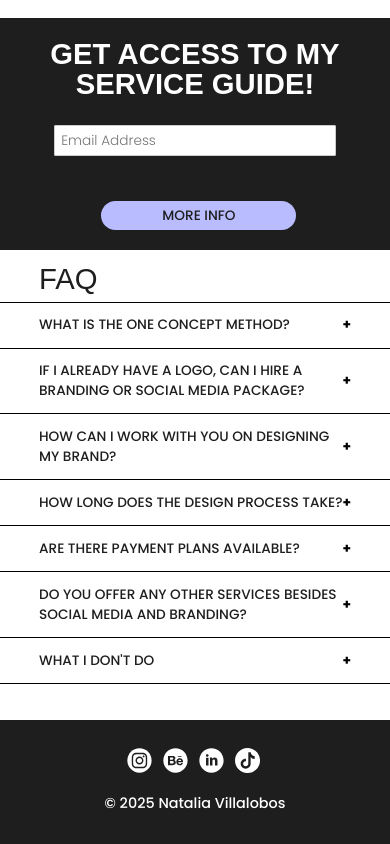
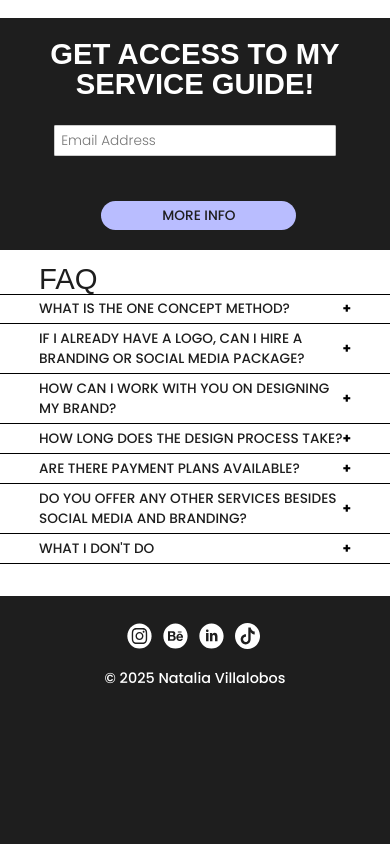
Before and after one commit to arielrojasg/NatyPortfolio, a Vue app: page /services in a window 390 px wide. Shown: the part 2775-3619 px from the top of the page. After the commit the page ends 3495 px from the top, so only its background shows below. Built offline with nearby package versions, Linux system fonts and the light colour scheme; a web font is replaced by a local one.

Commit message:
css changes

```diff
--- a/assets/css/home.css
+++ /dev/null
@@ -1,181 +0,0 @@
-#instagram{
-    padding: 0.5% !important;
-    background-color: #FFFF;
-}
-
-#testimony-4{
-    display: none;
-}
-
-
-@media screen and (max-width: 768px) {
-    .bio {
-        display: flex;
-        flex-direction: column;
-    }
-
-    .image-container {
-        order: 2;
-    }
-
-    .content-container {
-        order: 1;
-        text-align: center;
-        margin-top: 3%;
-        margin-left: 0%;
-    }
-
-    .text-box{
-        width: 100%;
-    }
-
-    .services-button, .button {
-        font-size: 3.5vw;
-        width: 50%;
-        height: 7.5vw;
-        margin-bottom: 3%;
-    }
-    a img{
-        max-width: 100%;
-    }
-
-    .services-title, .bio-title, .bio-title-fucsia, .obsessed-title {
-        font-size: 7.5vw;
-    }
-
-    .services-title{
-        margin-top: 0%;
-    }
-
-    .obsessed-title {
-        line-height: 15%;
-    }
-
-    .text-box{
-        max-width: 75vw;
-    }
-
-    .services-question, .text-box, .obsessed-subtitle {
-        font-size: 3.5vw;
-    }
-
-    .services-section{
-        margin-top: 0% !important;
-    }
-
-    .obsessed-subtitle{
-        background-color: var(--fucsia, #F99FF9);
-        margin-top: 0%;
-    }
-
-    #obsessed-titles{
-        background-color: var(--fucsia, #F99FF9);
-        margin-top: 0%;
-        padding-top: 11%;
-    }
-
-    .obsessed{
-        margin-top: 0%;
-        height: 50vh;
-        background-position-x: center;
-        background-position-y: 10vh;
-        clip-path: none;
-    }
-
-    #clouds {
-        display: flex;
-        flex-wrap: wrap;
-        justify-content: center;
-        gap: 0.5rem; /* Reduce gap as needed */
-        max-width: 100%;
-        margin: 0 auto;
-    }
-
-    .cloud {
-        flex: 1 1 calc(33.33% - 10vw); /* Ensures the first row fits 3 items */
-        max-width: calc(33.33% - 10vw); /* Prevents items from growing too large */
-        box-sizing: border-box;
-        text-align: center;
-        font-size: 2.5vw;
-        height: 24vw;
-    }
-
-    #clouds .cloud:nth-child(4),
-    #clouds .cloud:nth-child(5) {
-        flex: 1 1 calc(50% - 10vw);
-        max-width: calc(50% - 25.5vw);
-        }
-
-    #clouds .cloud:last-child h2 {
-        white-space: normal;
-        text-align: center;
-        max-width: 80%; /* Adjust this value as needed */
-        margin: 0 auto;
-        line-height: 1.5; /* Increase this value to add more space between lines */
-    }
-
-    .line {
-        width: 100%;
-        border-top:0.50vw solid #000;
-        margin-top: 0%;
-        margin-bottom: 1.25%;
-    }
-
-    .loved{
-        margin-top: -8%;
-        background-size: contain;
-        background-position: top;
-        margin-bottom: 0%;
-        align-items: center;
-    }
-    #loved-titles{
-        position: sticky;
-        top: 4vh;
-        padding-top: 14vw;
-        padding-bottom: 5vw;
-
-    }
-    .loved-title{
-        font-size: 7.5vw;
-    }
-
-    #testimony-1, #testimony-2, #testimony-3, #testimony-4{
-        font-size: 3.5vw;
-        margin-left: auto;
-        margin-top: 0%;
-        margin-right: auto;
-        background-image: none;
-        background-color: #F99FF9;
-        border-radius: 5vw;
-        padding: 3vw;
-        max-width: 75vw;
-        width: 100%;
-        height: 40vh;
-    }
-
-    #testimony-1, #testimony-2, #testimony-3{
-        margin-bottom: 40vh;
-    }
-
-      .testimonies-container {
-        position: relative;
-      }
-
-      .testimony {
-        position: sticky;
-        top: 35vh;
-        justify-content: center;
-        align-items: center;
-        transition: opacity 0.5s ease-in-out;
-      }
-
-      #testimonies{
-        background-color:#1E1E1E;
-      }
-
-
-      #testimony-3 p, #testimony-2 p {
-        padding-top: 10%;
-      }
-
-}
--- a/assets/css/style.css
+++ b/assets/css/style.css
@@ -662,7 +662,7 @@ html{
   display: inline-block;
   stroke-width: 0.07vw;
   stroke: #000;
-  width: 50%;
+  width: 45%;
   height: 0.00vw;
   flex-shrink: 0;
   border-top: 0.14vw solid #000; /* You can adjust the color and thickness as needed */
--- a/src/assets/css/home.css
+++ b/src/assets/css/home.css
@@ -5,6 +5,14 @@
 
 #testimony-4{
     display: none;
+}
+
+#clouds .cloud:last-child h2 {
+    white-space: normal;
+    text-align: center;
+    max-width: 80%; /* Adjust this value as needed */
+    margin: 0 auto;
+    line-height: 1.5; /* Increase this value to add more space between lines */
 }
 
 
@@ -59,9 +67,6 @@
         font-size: 3.5vw;
     }
 
-    .services-section{
-        margin-top: 0% !important;
-    }
 
     .obsessed-subtitle{
         background-color: var(--fucsia, #F99FF9);
@@ -114,12 +119,6 @@
         line-height: 1.5; /* Increase this value to add more space between lines */
     }
 
-    .line {
-        width: 100%;
-        border-top:0.50vw solid #000;
-        margin-top: 0%;
-        margin-bottom: 1.25%;
-    }
 
     .loved{
         margin-top: -8%;
--- a/src/assets/css/services.css
+++ b/src/assets/css/services.css
@@ -148,17 +148,6 @@ max-width: 90%;
 .faq-answer.active{
 display: block;
 }
-
-.line {
-stroke-width: 0.07vw;
-stroke: #000;
-width: 100%;
-height: 0.00vw;
-flex-shrink: 0;
-border-top: 0.07vw solid #000;
-margin-bottom: 0.4%;
-}
-
 
 #transforming{
   background-image: url('../img/Nube\ grande.svg');
@@ -703,6 +692,18 @@ background-position: center; /* Centers the background image */
 background-repeat: no-repeat;
 }
 
+.line-q {
+  display: inherit;
+  stroke-width: 0.07vw;
+  stroke: #000;
+  width: 100%;
+  height: 0.00vw;
+  flex-shrink: 0;
+  border-top: 0.14vw solid #000; /* You can adjust the color and thickness as needed */
+
+}
+
+
 @media screen and (max-width: 768px) {
   .social-section, .photography-section, .branding-section {
     flex-direction: column; /* Stack sections vertically */
@@ -908,10 +909,11 @@ background-repeat: no-repeat;
     padding-right: 10%;
   }
 
-  .line {
+  .line-q {
     border-top:0.50vw solid #000;
     margin-top: 0%;
     margin-bottom: 1.25%;
+    max-width: 100%;
   }
 
   .faq-question::after {
--- a/src/assets/css/style.css
+++ b/src/assets/css/style.css
@@ -667,6 +667,7 @@ html{
   flex-shrink: 0;
   border-top: 0.14vw solid #000; /* You can adjust the color and thickness as needed */
 }
+
 .services-container {
   display: block;
   align-items: center;
--- a/src/views/about.vue
+++ b/src/views/about.vue
@@ -37,6 +37,7 @@
       <button id="send-info-button">{{ $t('about.send_info_button') }}</button>
     </div>
   </section>
+  <section id="blank"></section>
 </template>
 
 <script>
--- a/src/views/home.vue
+++ b/src/views/home.vue
@@ -130,6 +130,7 @@
         </div>
       </div>
     </section>
+    <section id="blank"></section>
   </template>
 
   <script>
--- a/src/views/services.vue
+++ b/src/views/services.vue
@@ -81,42 +81,42 @@
 		  <h1 class="faq-title">{{ $t('services.faq_title') }}</h1>
 		</div>
 		<div class="faq-questions">
-		  <div class="line"></div>
+		  <div class="line-q"></div>
 		  <div class="faq">
 			<div class="faq-question">{{ $t('services.faq_question_1') }}</div>
 			<div class="faq-answer">{{ $t('services.faq_answer_1') }}</div>
 		  </div>
-		  <div class="line"></div>
+		  <div class="line-q"></div>
 		  <div class="faq">
 			<div class="faq-question">{{ $t('services.faq_question_2') }}</div>
 			<div class="faq-answer">{{ $t('services.faq_answer_2') }}</div>
 		  </div>
-		  <div class="line"></div>
+		  <div class="line-q"></div>
 		  <div class="faq">
 			<div class="faq-question">{{ $t('services.faq_question_3') }}</div>
 			<div class="faq-answer">{{ $t('services.faq_answer_3') }}</div>
 		  </div>
-		  <div class="line"></div>
+		  <div class="line-q"></div>
 		  <div class="faq">
 			<div class="faq-question">{{ $t('services.faq_question_4') }}</div>
 			<div class="faq-answer">{{ $t('services.faq_answer_4') }}</div>
 		  </div>
-		  <div class="line"></div>
+		  <div class="line-q"></div>
 		  <div class="faq">
 			<div class="faq-question">{{ $t('services.faq_question_5') }}</div>
 			<div class="faq-answer">{{ $t('services.faq_answer_5') }}</div>
 		  </div>
-		  <div class="line"></div>
+		  <div class="line-q"></div>
 		  <div class="faq">
 			<div class="faq-question">{{ $t('services.faq_question_6') }}</div>
 			<div class="faq-answer">{{ $t('services.faq_answer_6') }}</div>
 		  </div>
-		  <div class="line"></div>
+		  <div class="line-q"></div>
 		  <div class="faq">
 			<div class="faq-question">{{ $t('services.faq_question_7') }}</div>
 			<div class="faq-answer">{{ $t('services.faq_answer_7') }}</div>
 		  </div>
-		  <div class="line"></div>
+		  <div class="line-q"></div>
 		</div>
 	  </div>
 	</section>
```
Also changed, not shown: 1 other file (tests, documents, lock files or other folders).
